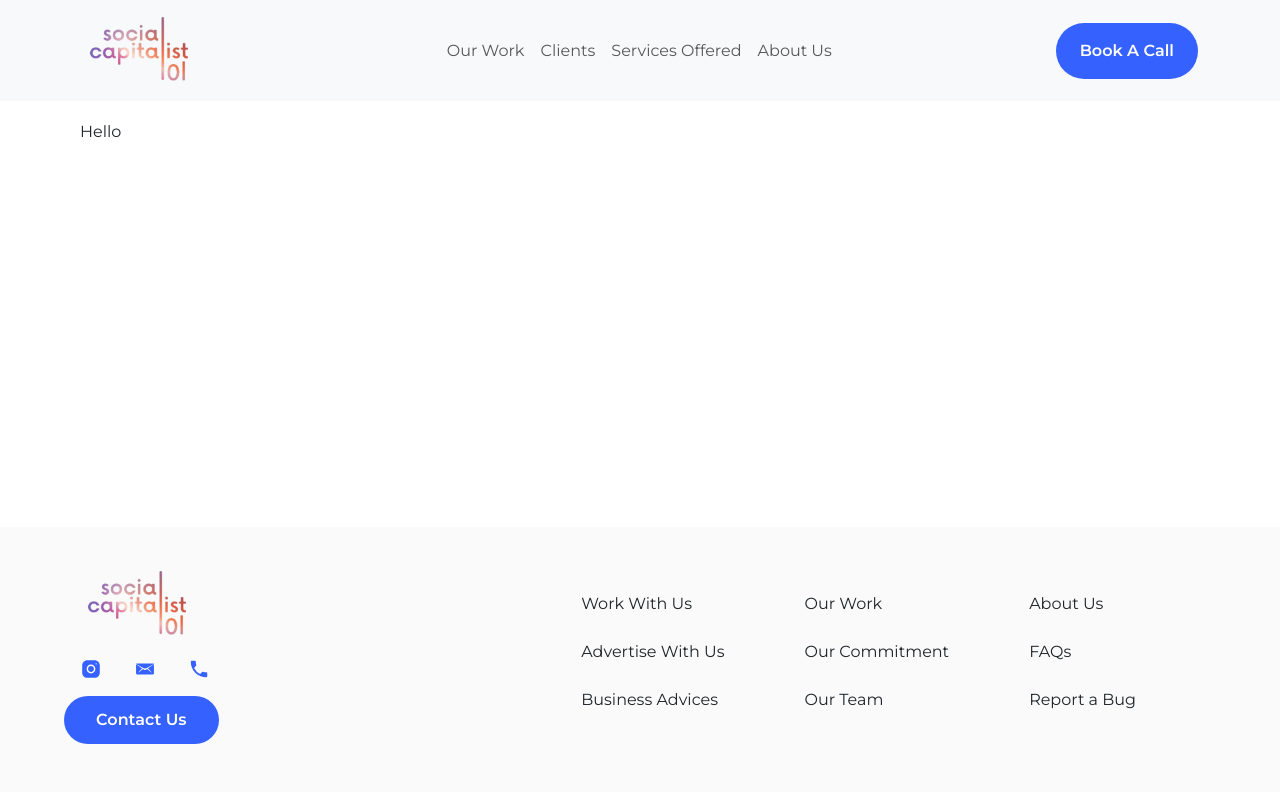
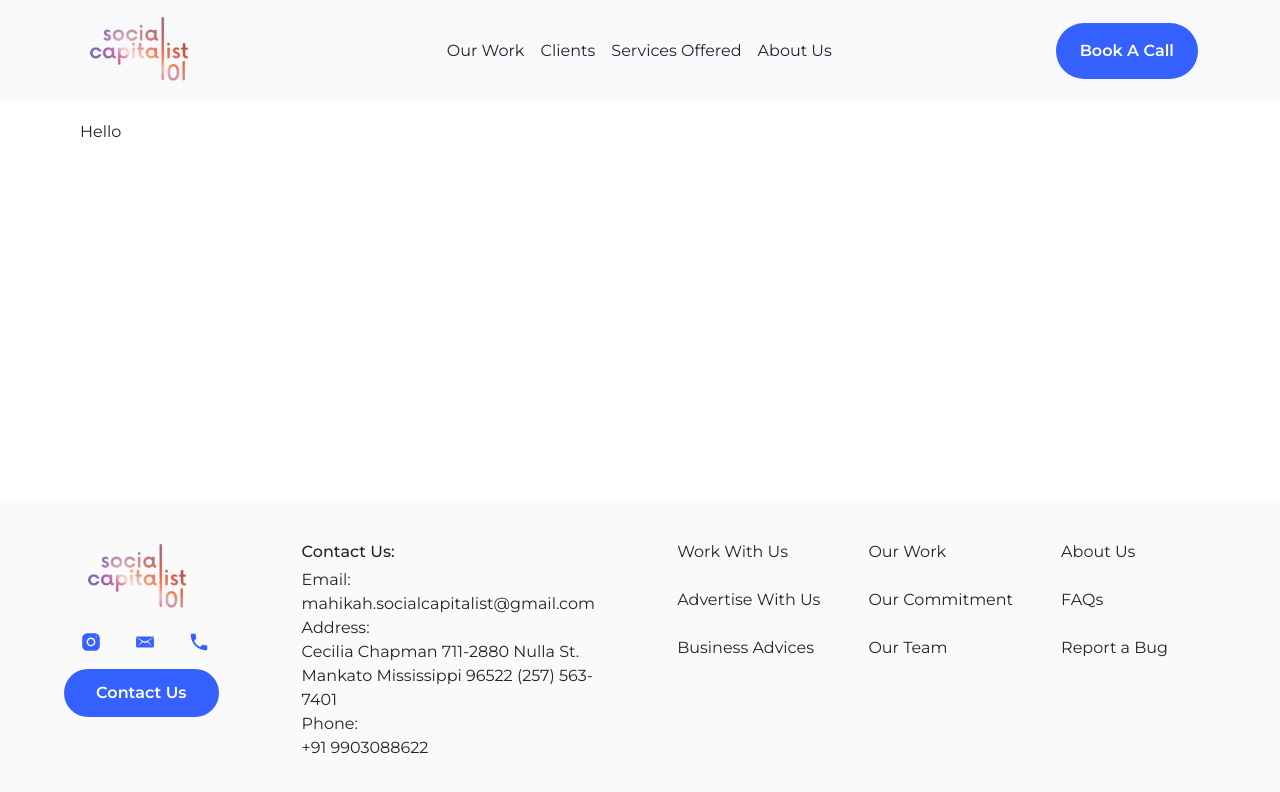
Before and after one commit to Krish-Bajaj/social-capitalist, a React (Create React App) app: page / in a window 1280 px wide. Shown: the top 792 px of the page. Built offline with nearby package versions, Linux system fonts and the light colour scheme.

Commit message:
feat: relevant routing + meta changes

```diff
--- a/public/index.html
+++ b/public/index.html
@@ -3,10 +3,10 @@
 
 <head>
   <meta charset="utf-8" />
-  <link rel="icon" href="%PUBLIC_URL%/favicon.ico" />
+  <link rel="icon" href="%PUBLIC_URL%/favicon.png" />
   <meta name="viewport" content="width=device-width, initial-scale=1" />
   <meta name="theme-color" content="#000000" />
-  <meta name="description" content="Web site created using create-react-app" />
+  <meta name="description" content="A creative space driven by passion to experiment" />
   <link rel="apple-touch-icon" href="%PUBLIC_URL%/logo192.png" />
   <!--
       manifest.json provides metadata used when your web app is installed on a
@@ -24,7 +24,7 @@
       work correctly both with client-side routing and a non-root public URL.
       Learn how to configure a non-root public URL by running `npm run build`.
     -->
-  <title>Socialist Capital</title>
+  <title>Social Capitalist</title>
 </head>
 
 <body>
--- a/src/components/Footer.js
+++ b/src/components/Footer.js
@@ -1,4 +1,6 @@
 import styled from 'styled-components'
+
+import { companyDetails, companyZohoBooking } from '../data'
 
 import logo from '../assets/withoutbackground.png'
 import instagram from '../assets/instagram.svg'
@@ -6,23 +8,66 @@ import phone from '../assets/phone.svg'
 import email from '../assets/email.svg'
 
 const Footer = () => {
+	const data = companyDetails()
+
+	const socials = [
+		{
+			type: 'instagram',
+			img: instagram,
+			link: 'https://instagram.com/socialcapitalist101?igshid=NzZlODBkYWE4Ng==',
+		},
+		{
+			type: 'email',
+			img: email,
+			link: `mailto:${data['Email']}`,
+		},
+		{
+			type: 'phone',
+			img: phone,
+			link: `tel:${data['Phone']}`,
+		},
+	]
+
+	const contactUs = [
+		{
+			type: 'Email',
+			value: data['Email'],
+			link: `mailto:${data['Email']}`,
+		},
+		{
+			type: 'Address',
+			value: data['Address'],
+		},
+		{
+			type: 'Phone',
+			value: data['Phone'],
+			link: `tel:${data['Phone']}`,
+		},
+	]
+
 	return (
 		<Container>
 			<div>
-				<img
-					src={logo}
-					alt="social-capitalist"
-					width="125"
-					height="75"
-					style={{ marginLeft: '1rem' }}
-				/>
+				<StyledImage src={logo} alt="social-capitalist" />
 				<ImageContainer>
-					<img src={instagram} alt="instagram" />
-					<img src={email} alt="email" />
-					<img src={phone} alt="phone" />
+					{socials.map(el => (
+						<a href={el.link} target="blank">
+							<img src={el.img} alt={el.type} />
+						</a>
+					))}
 				</ImageContainer>
 				<CTA />
 			</div>
+			<ContactDetails>
+				<p style={{ fontWeight: 500, marginBottom: '0.25rem' }}>Contact Us:</p>
+				{contactUs.map(el => (
+					<p>
+						<span>{el.type}:</span>
+						<br />
+						<a href={el.link}>{el.value}</a>
+					</p>
+				))}
+			</ContactDetails>
 			<LinksContainer>
 				<div>
 					<p>Work With Us</p>
@@ -48,9 +93,11 @@ export default Footer
 
 const CTA = () => {
 	return (
+		<a href={companyZohoBooking} target="blank">
 			<CTAStyled>
 				<p>Contact Us</p>
 			</CTAStyled>
+		</a>
 	)
 }
 
@@ -59,10 +106,10 @@ const Container = styled.div`
 	padding: 40px 64px;
 	display: flex;
 	justify-content: space-between;
-    align-items: center;
+	/* align-items: center; */
 	margin-top: auto;
 	@media (max-width: 768px) {
-		padding: 0px 24px;
+		padding: 1rem;
 	}
 `
 
@@ -72,7 +119,12 @@ const ImageContainer = styled.div`
 		cursor: pointer;
 		width: 22px;
 		height: 22px;
-		margin: 1rem 1rem;
+		margin: 1rem;
+	}
+	@media (max-width: 768px) {
+		img {
+			margin: 0.5rem 0.35rem;
+		}
 	}
 `
 
@@ -81,14 +133,13 @@ const CTAStyled = styled.button`
 	text-align: center;
 	padding: 0.75rem 2rem;
 	border-radius: 60px;
-	background: #3461ff;
+	background: var(--main-blue);
 	color: white;
 	font-weight: 600;
 	margin-bottom: 1rem;
-	/* @media (max-width: 768px) {
-		margin-top: 0.5rem;
-		display: block;
-	} */
+	@media (max-width: 768px) {
+		display: none;
+	}
 `
 
 const LinksContainer = styled.div`
@@ -98,6 +149,30 @@ const LinksContainer = styled.div`
 		margin-bottom: 1.5rem !important;
 	}
 	div {
-        margin-right: 5rem;
+		margin-right: 3rem;
+	}
+	@media (max-width: 768px) {
+		display: none;
 	}
 `
+
+const StyledImage = styled.img`
+	width: 125px;
+	height: 75px;
+	margin-left: 1rem;
+	@media (max-width: 768px) {
+		width: 90px;
+		height: 55px;
+		margin-left: 0.3rem;
+	}
+`
+
+const ContactDetails = styled.div`
+	max-width: 300px;
+	@media (max-width: 768px) {
+		max-width: 200px;
+		p {
+			font-size: 10px;
+		}
+	}
+`
--- a/src/components/Navbar.js
+++ b/src/components/Navbar.js
@@ -1,4 +1,6 @@
 import styled from 'styled-components'
+
+import { companyZohoBooking } from '../data'
 
 import Container from 'react-bootstrap/Container'
 import Nav from 'react-bootstrap/Nav'
@@ -23,7 +25,7 @@ const CustomNavbar = () => {
 					</Nav>
 				</Navbar.Collapse>
 				<Navbar.Collapse>
-					<Nav>
+					<Nav style={{ display: 'flex', alignItems: 'center' }}>
 						<CTA />
 					</Nav>
 				</Navbar.Collapse>
@@ -36,9 +38,11 @@ export default CustomNavbar
 
 const CTA = () => {
 	return (
-		<CTAStyled>
-			<p>Book A Call</p>
-		</CTAStyled>
+		<a href={companyZohoBooking} target='blank'>
+			<CTAStyled>
+				<p>Book A Call</p>
+			</CTAStyled>
+		</a>
 	)
 }
 
@@ -47,7 +51,7 @@ const CTAStyled = styled.button`
 	text-align: center;
 	padding: 1rem 1.5rem;
 	border-radius: 60px;
-	background: #3461ff;
+	background: var(--main-blue);
 	color: white;
 	font-weight: 600;
 	@media (max-width: 768px) {
--- /dev/null
+++ b/src/data.js
@@ -0,0 +1,11 @@
+export const companyDetails = () => {
+	const data = {
+		Email: 'mahikah.socialcapitalist@gmail.com',
+		Address: 'Cecilia Chapman 711-2880 Nulla St. Mankato Mississippi 96522 (257) 563-7401',
+		Phone: '+91 9903088622',
+	}
+	return data
+}
+
+export const companyZohoBooking =
+	'https://socialcapitalist.zohobookings.in/portal-embed#/customer/socialcapitalist'
--- a/src/styles/App.css
+++ b/src/styles/App.css
@@ -12,6 +12,7 @@ html {
 	font-family: 'Montserrat';
 	margin: 0;
 	padding: 0;
+	--main-blue: #3461ff;
 }
 
 body {
@@ -19,8 +20,8 @@ body {
 }
 
 p {
-  padding: 0 !important;
-  margin: 0 !important;
+  padding: 0;
+  margin: 0;
 }
 
 button {
@@ -29,6 +30,7 @@ button {
 
 a:link {
 	text-decoration: none;
+	color: #212529;
 }
 
 #root {
```
Also changed, not shown: public/favicon.png (added). Lines whose indentation alone changed are shown as unchanged.
